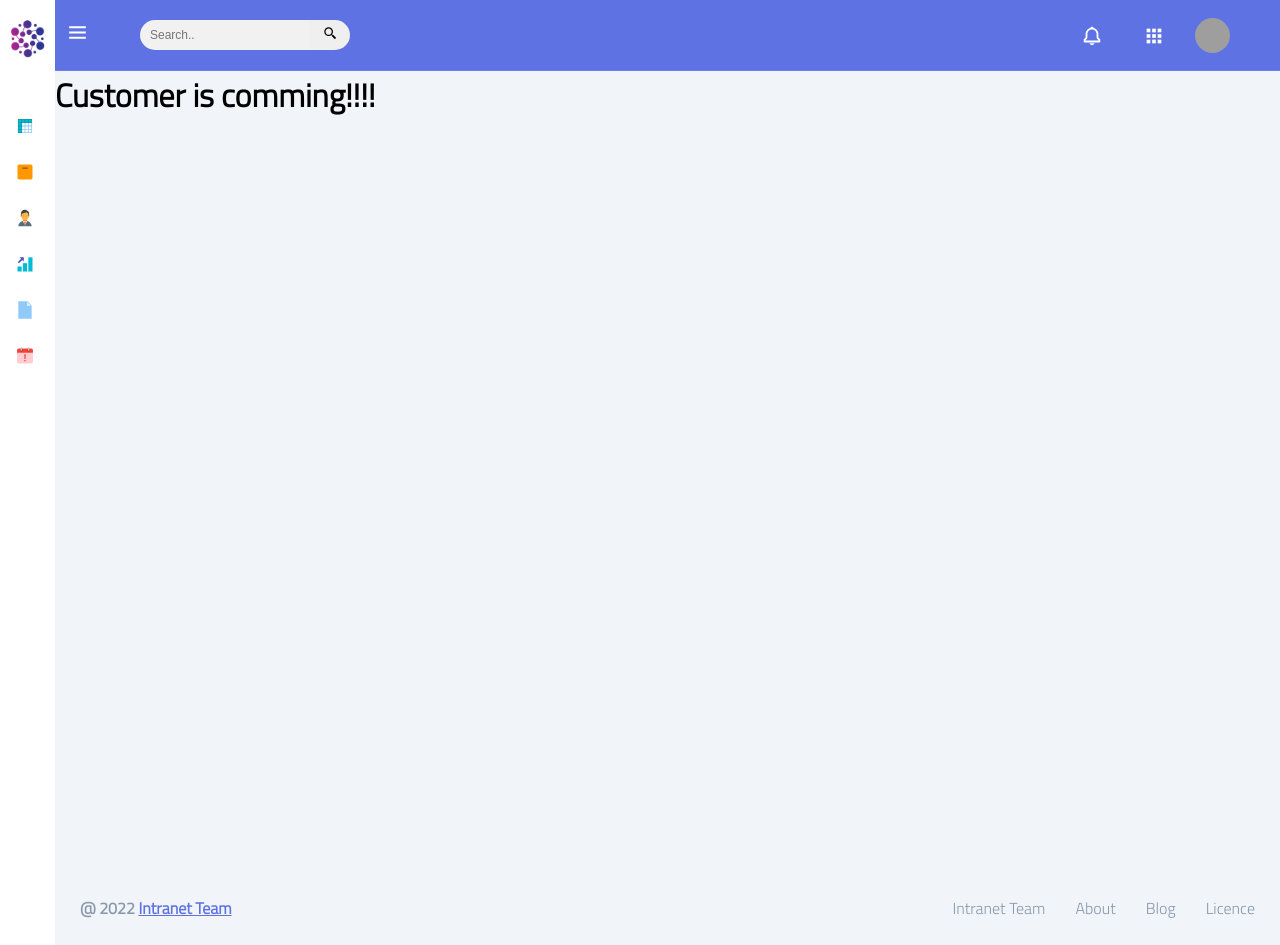
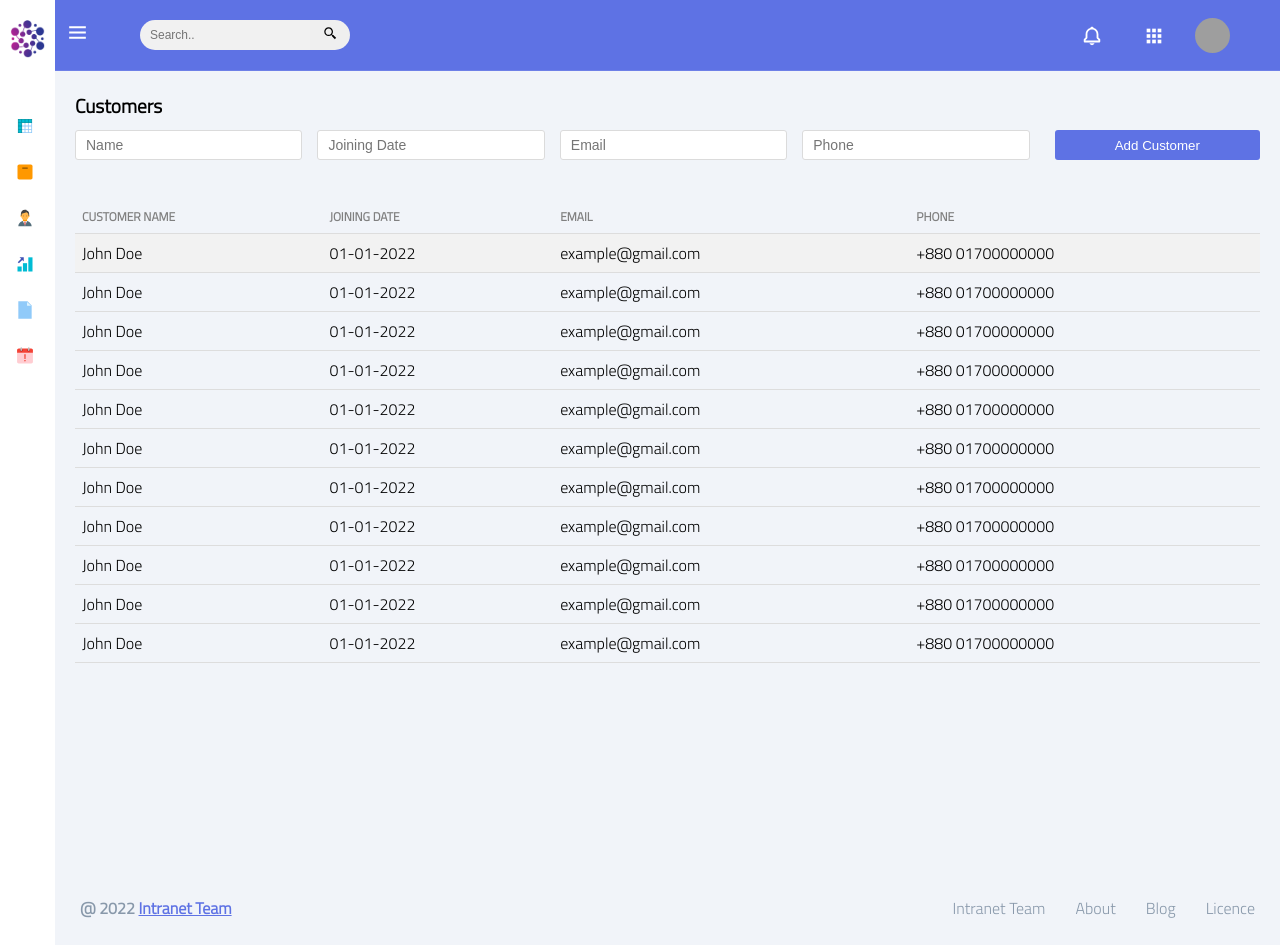
Before and after one commit to marufhosen/react-admin-dashboard, a React (Create React App) app: page /customers in a window 1280 px wide. Built offline with nearby package versions, Linux system fonts and the light colour scheme; grey boxes are pictures that could not be loaded; a web font is replaced by a local one.

Commit message:
add form and others

```diff
--- a/src/Pages/AdminForm.js
+++ b/src/Pages/AdminForm.js
@@ -1,9 +1,51 @@
 import React from "react";
+import "../Style/Form.css";
 
 const AdminForm = () => {
   return (
-    <div>
-      <h1>Form is comming</h1>
+    <div className="form-container">
+      <h1 className="form-title">Profile</h1>
+      <div className="contain-form">
+        <form>
+          <label for="fname">First Name</label>
+          <input
+            type="text"
+            id="fname"
+            name="firstname"
+            placeholder="Your name"
+          />
+
+          <label for="lname">Last Name</label>
+          <input
+            type="text"
+            id="lname"
+            name="lastname"
+            placeholder="Your last name"
+          />
+          <label for="lname">Email</label>
+          <input
+            type="text"
+            id="lname"
+            name="email"
+            placeholder="Your last email"
+          />
+          <label for="lname">Phone Number</label>
+          <input
+            type="text"
+            id="lname"
+            name="phone"
+            placeholder="Your phone number"
+          />
+
+          <label for="country">Role</label>
+          <select id="country" name="country">
+            <option value="australia">Admin</option>
+            <option value="canada">CEO</option>
+            <option value="usa">Manager</option>
+          </select>
+          <input type="submit" value="SUBMIT" />
+        </form>
+      </div>
     </div>
   );
 };
--- a/src/Pages/Calender.js
+++ b/src/Pages/Calender.js
@@ -1,4 +1,5 @@
 import React, { useState } from "react";
+import "../Style/Calender.css";
 
 import Calendar from "react-calendar";
 import "react-calendar/dist/Calendar.css";
@@ -9,9 +10,9 @@ const Calender = () => {
     setDateState(e);
   };
   return (
-    <div style={{ textAlign: "center" }}>
-      <h2>Calander</h2>
-      <div style={{ textAlign: "center", width: "100%" }}>
+    <div className="calender-container">
+      <h2 className="calander-title">Calander</h2>
+      <div>
         <Calendar className="cal" value={dateState} onChange={changeDate} />
       </div>
     </div>
--- a/src/Pages/Customers.js
+++ b/src/Pages/Customers.js
@@ -1,9 +1,96 @@
 import React from "react";
+import "../Style/Products.css";
+
+import { BiCloudUpload } from "react-icons/bi";
 
 const Customers = () => {
   return (
-    <div>
-      <h1>Customer is comming!!!!</h1>
+    <div className="product-container">
+      <div className="product-title-top">Customers</div>
+      <div className="add-products-container">
+        <input type="text" placeholder="Name" />
+        <input type="text" placeholder="Joining Date" />
+        <input type="text" placeholder="Email" />
+        <input type="text" placeholder="Phone" />
+        <button>Add Customer</button>
+      </div>
+      {/* Prodyct Table */}
+      <div className="table-products-container">
+        <table className="visitors-table">
+          <tr>
+            <th>Customer Name</th>
+            <th>Joining Date</th>
+            <th>Email</th>
+            <th>PHONE</th>
+          </tr>
+          <tr>
+            <td>John Doe</td>
+            <td>01-01-2022</td>
+            <td>example@gmail.com</td>
+            <td>+880 01700000000</td>
+          </tr>
+          <tr>
+            <td>John Doe</td>
+            <td>01-01-2022</td>
+            <td>example@gmail.com</td>
+            <td>+880 01700000000</td>
+          </tr>
+          <tr>
+            <td>John Doe</td>
+            <td>01-01-2022</td>
+            <td>example@gmail.com</td>
+            <td>+880 01700000000</td>
+          </tr>
+          <tr>
+            <td>John Doe</td>
+            <td>01-01-2022</td>
+            <td>example@gmail.com</td>
+            <td>+880 01700000000</td>
+          </tr>
+          <tr>
+            <td>John Doe</td>
+            <td>01-01-2022</td>
+            <td>example@gmail.com</td>
+            <td>+880 01700000000</td>
+          </tr>
+          <tr>
+            <td>John Doe</td>
+            <td>01-01-2022</td>
+            <td>example@gmail.com</td>
+            <td>+880 01700000000</td>
+          </tr>
+          <tr>
+            <td>John Doe</td>
+            <td>01-01-2022</td>
+            <td>example@gmail.com</td>
+            <td>+880 01700000000</td>
+          </tr>
+          <tr>
+            <td>John Doe</td>
+            <td>01-01-2022</td>
+            <td>example@gmail.com</td>
+            <td>+880 01700000000</td>
+          </tr>
+          <tr>
+            <td>John Doe</td>
+            <td>01-01-2022</td>
+            <td>example@gmail.com</td>
+            <td>+880 01700000000</td>
+          </tr>
+          <tr>
+            <td>John Doe</td>
+            <td>01-01-2022</td>
+            <td>example@gmail.com</td>
+            <td>+880 01700000000</td>
+          </tr>
+          <tr>
+            <td>John Doe</td>
+            <td>01-01-2022</td>
+            <td>example@gmail.com</td>
+            <td>+880 01700000000</td>
+          </tr>
+        </table>
+      </div>
     </div>
   );
 };
--- /dev/null
+++ b/src/Style/Calender.css
@@ -0,0 +1,12 @@
+.calender-container{
+    width: 90%;
+    margin: auto;
+}
+.calander-title{
+    text-align: center;
+    margin: 25px 0 25px 0;
+}
+.cal{
+    width: 100%;
+    margin: auto;
+}
--- /dev/null
+++ b/src/Style/Form.css
@@ -0,0 +1,36 @@
+.form-container{
+  width: 90%;
+  margin: auto;
+}
+.form-title{
+    margin: 10px 0 25px 0;
+}
+.contain-form input[type="text"],
+select {
+  width: 100%;
+  padding: 10px 20px;
+  margin: 8px 0;
+  display: inline-block;
+  border: 1px solid #ccc;
+  border-radius: 4px;
+  box-sizing: border-box;
+  outline: none;
+}
+.contain-form input:focus {
+  border: 1px solid #566adb;
+}
+
+.contain-form input[type="submit"] {
+  width: 100%;
+  background-color: #5e72e4;
+  color: white;
+  padding: 14px 20px;
+  margin: 8px 0;
+  border: none;
+  border-radius: 4px;
+  cursor: pointer;
+}
+
+.contain-form input[type="submit"]:hover {
+  background-color: #566adb;
+}
--- a/src/Style/Products.css
+++ b/src/Style/Products.css
@@ -43,6 +43,7 @@
   font-size: 23px;
   margin-right: 10px;
   cursor: pointer;
+  color: #8d8d8d;
 }
 
 .add-products-container input:focus {
```
